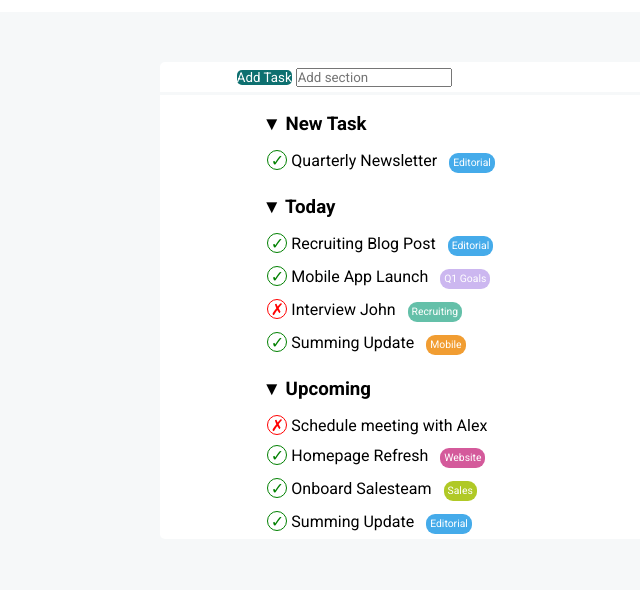
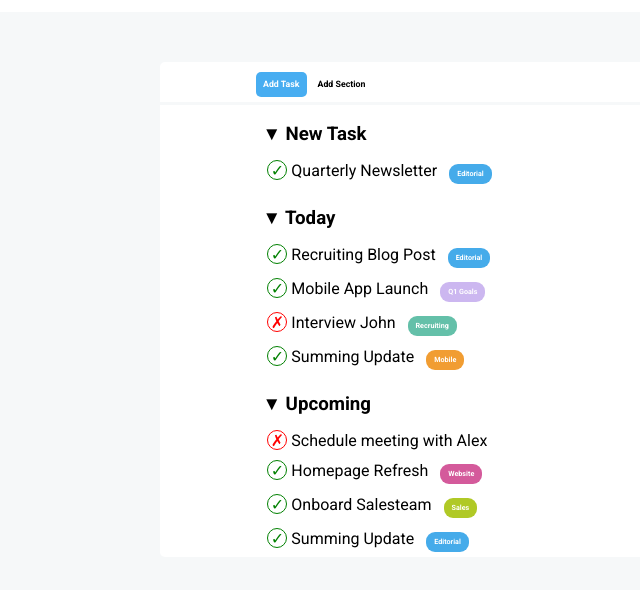
Before and after one commit to aalexebr/html-css-toboolist, a plain HTML site: page index.html in a window 1280 px wide. Shown: the part 68-658 px from the top of the page, without its empty margins (0-640 px from the left). Drawn offline with Linux system fonts and the light colour scheme.

Commit message:
almost done, missing 'add section'

```diff
--- a/css/style.css
+++ b/css/style.css
@@ -19,6 +19,7 @@ body{
 header{
     padding: 15px;
     margin-bottom: 50px;
+
 }
 h1{
     display: inline-block;
@@ -28,7 +29,7 @@ h1{
     vertical-align: middle;
 }
 
-/*MAIN */
+/*MAIN TOOLBAR */
 
 .container{
     margin: auto;
@@ -36,21 +37,38 @@ h1{
     border-radius: 5px;
 }
 .toolbar{
-    padding-left: 8%;
-    line-height: 30px;
+    padding-left: 10%;
+    line-height: 40px;
     margin-bottom: 3px;
+    vertical-align: middle;
 }
-button{
-    background-color: rgb(14, 112, 112);
-    color: white;
-    border-radius: 5px;
-    padding: 0;
-    border: none;
-}
+
 .toolbar-container{
     border-bottom-left-radius: 0;
     border-bottom-right-radius: 0;
 }
+.toolbar-items{
+    height: 25px;
+    line-height: 25px;
+    display: inline-block;
+    border-radius: 5px;
+    color: white;
+    font-size: 0.55em;
+    text-align: center;
+    padding-left: 7px;
+    padding-right: 7px;
+    font-weight: bold;
+    margin-bottom: 4px;
+}
+#add-task{
+    background-color: #47ADF1;
+}
+#add-section{
+    border-color: black;
+    color: black;
+    background-color: white;
+}
+
 
 /*MAIN CONTAINER*/
 
@@ -65,6 +83,7 @@ h3{
 }
 .list-item{
     padding: 5px;
+    font-weight: 500;
 }
 /*BUTTONS GENERAL*/
 .done{
@@ -91,13 +110,14 @@ h3{
     display: inline-block;
     border-radius: 9px;
     color: white;
-    font-size: 0.65em;
+    font-size: 0.45em;
     text-align: center;
     line-height: 20px;
-    padding-left: 4px;
-    padding-right: 4px;
+    padding-left: 8px;
+    padding-right: 8px;
     box-sizing: content-box;
     margin-left: 8px;
+    font-weight: bold;
 }
 .editorial{
     background-color: #45ABEA;
--- a/index.html
+++ b/index.html
@@ -27,8 +27,8 @@
         <main>
             <div class="container background-white toolbar-container">
                 <div class="toolbar">
-                    <button type="button"> Add Task</button>
-                    <input type="text" placeholder="Add section">
+                    <span class="toolbar-items" id="add-task">Add Task</span>
+                    <span class="toolbar-items" id="add-section"> Add Section</span>
                 </div>
             </div>
 
```
